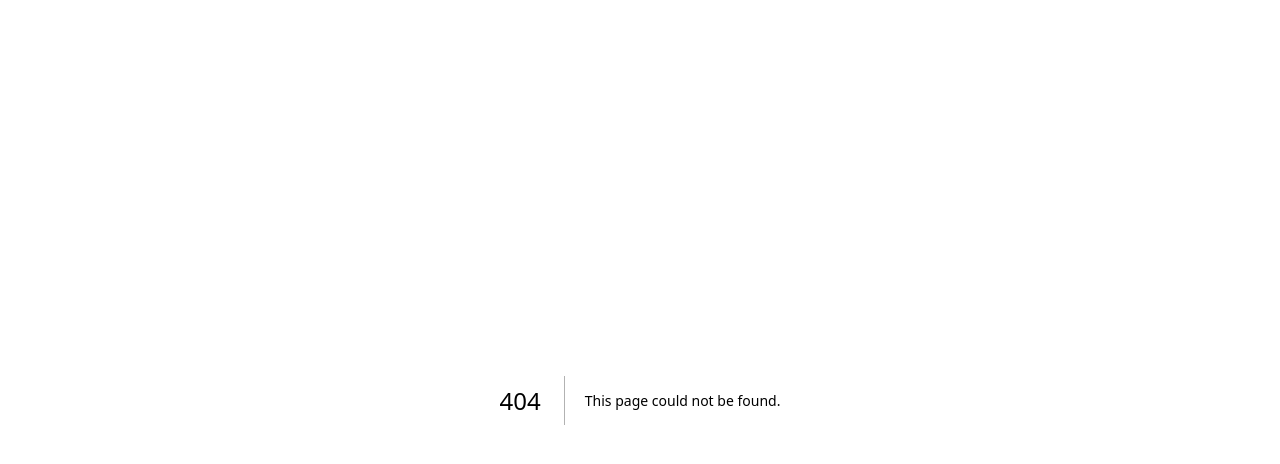
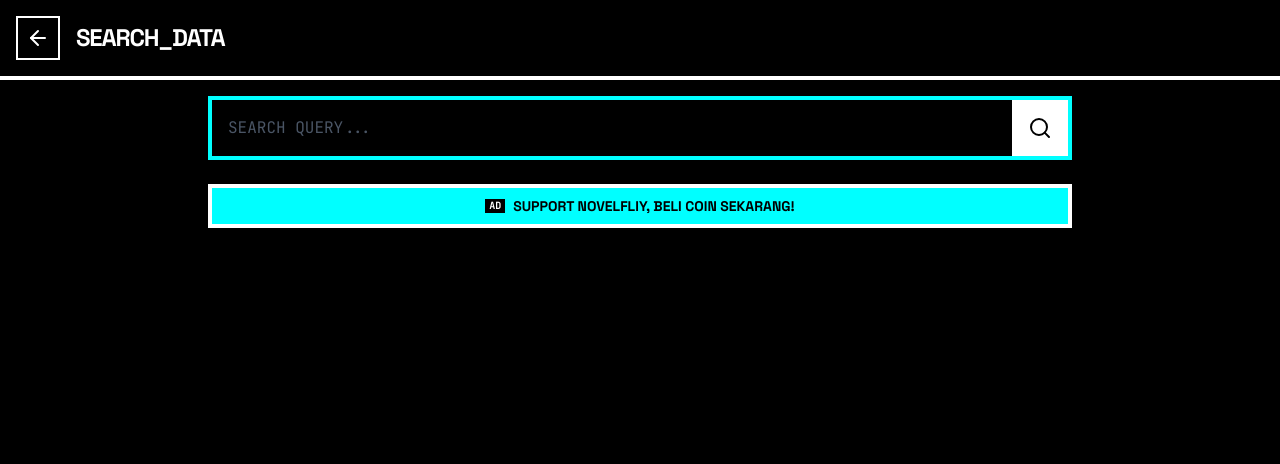
Before and after one commit to hanzcodereal/NovelFliy, a Next.js app: page /search in a window 1280 px wide. Before the commit this address had no page. Shown: the top 464 px of the page. Built offline with nearby package versions, Linux system fonts and the light colour scheme.

Commit message:
Create page.tsx

```diff
--- /dev/null
+++ b/app/search/page.tsx
@@ -0,0 +1,151 @@
+'use client';
+
+import { useState, useEffect, Suspense } from 'react';
+import { useSearchParams } from 'next/navigation';
+import Link from 'next/link';
+import { Search as SearchIcon, ArrowLeft } from 'lucide-react';
+import Image from 'next/image';
+
+function SearchContent() {
+  const searchParams = useSearchParams();
+  const initialQ = searchParams.get('q') || '';
+  const [query, setQuery] = useState(initialQ);
+  const [results, setResults] = useState<any>(null);
+  const [loading, setLoading] = useState(!!initialQ);
+
+  const fetchResults = (q: string) => {
+    if (!q) return;
+    setLoading(true);
+    fetch(`/api/search?q=${encodeURIComponent(q)}`)
+      .then(res => res.json())
+      .then(data => {
+        setResults(data);
+        setLoading(false);
+      })
+      .catch(err => {
+        console.error(err);
+        setLoading(false);
+      });
+  };
+
+  useEffect(() => {
+    if (initialQ) {
+      fetchResults(initialQ);
+    }
+  }, [initialQ]);
+
+  const handleSearch = (e: React.FormEvent) => {
+    e.preventDefault();
+    if(query.trim()) {
+      window.history.replaceState({}, '', `/search?q=${encodeURIComponent(query)}`);
+      fetchResults(query);
+    }
+  };
+
+  return (
+    <div className="flex flex-col gap-6">
+      <form onSubmit={handleSearch} className="flex border-4 border-white bg-black focus-within:border-[var(--color-brand-blue)] transition-colors">
+        <input
+          type="text"
+          placeholder="SEARCH QUERY..."
+          value={query}
+          onChange={(e) => setQuery(e.target.value)}
+          className="w-full bg-transparent text-white font-mono p-4 outline-none placeholder:text-gray-600"
+          autoFocus={!initialQ}
+        />
+        <button
+          type="submit"
+          className="p-4 bg-white text-black flex items-center justify-center hover:bg-[var(--color-brand-blue)] transition-colors"
+        >
+          <SearchIcon size={24} className="font-bold" />
+        </button>
+      </form>
+
+      {/* MOCK ADS */}
+      <div className="w-full bg-[var(--color-brand-blue)] text-black border-4 border-white p-2 text-center flex items-center justify-center uppercase font-bold text-xs md:text-sm">
+        <span className="font-mono bg-black text-white px-1 mr-2 text-[10px]">AD</span>
+        SUPPORT NOVELFLIY, BELI COIN SEKARANG!
+      </div>
+
+      {loading ? (
+        <div className="flex flex-col gap-4">
+          {[1,2,3,4].map(i => (
+            <div key={i} className="h-32 bg-neutral-900 border-2 border-neutral-700 animate-pulse"></div>
+          ))}
+        </div>
+      ) : results ? (
+        <div className="flex flex-col gap-8">
+          <div className="font-mono font-bold border-b-2 border-white pb-2 flex justify-between uppercase">
+            <span>RESULTS FOR "{results.query}"</span>
+            <span className="bg-white text-black px-2">{results.count} FOUND</span>
+          </div>
+
+          {results.items?.length === 0 && (
+            <div className="p-8 text-center border-4 border-dashed border-gray-700 text-gray-500 font-mono">
+              [EMPTY_SET]
+            </div>
+          )}
+
+          <div className="flex flex-col gap-4">
+            {results.items?.map((item: any, idx: number) => (
+              <Link
+                key={idx}
+                href={`/detail?url=${encodeURIComponent(item.url)}`}
+                className="flex gap-4 border-4 border-neutral-800 bg-black hover:border-[var(--color-brand-blue)] transition-colors group p-2"
+              >
+                <div className="w-24 md:w-32 aspect-[3/4] bg-neutral-900 relative border-2 border-neutral-700 shrink-0">
+                  {item.thumbnail && (
+                    <Image
+                      src={`/api/image-proxy?url=${encodeURIComponent(item.thumbnail)}`}
+                      alt={item.title}
+                      fill
+                      unoptimized
+                      className="object-cover grayscale group-hover:grayscale-0"
+                    />
+                  )}
+                </div>
+                <div className="flex flex-col py-2 flex-1">
+                  <h3 className="text-xl md:text-2xl font-black uppercase leading-none mb-2 group-hover:text-[var(--color-brand-blue)]">{item.title}</h3>
+                  <p className="font-mono text-xs md:text-sm text-gray-400 mb-2 uppercase">{item.author || "UNKNOWN_AUTHOR"}</p>
+                  <div className="mt-auto flex gap-2">
+                    <span className="text-[10px] md:text-xs font-mono bg-white text-black px-2 py-1 uppercase">{item.section}</span>
+                    {item.genre && (
+                      <span className="text-[10px] md:text-xs font-mono border border-white px-2 py-1 uppercase">{item.genre}</span>
+                    )}
+                  </div>
+                </div>
+              </Link>
+            ))}
+          </div>
+        </div>
+      ) : null}
+    </div>
+  );
+}
+
+export default function SearchPage() {
+  return (
+    <div className="min-h-screen flex flex-col pb-20 md:pb-0">
+      <header className="sticky top-0 z-50 bg-black/90 backdrop-blur-sm border-b-4 border-white p-4 flex items-center gap-4">
+        <Link href="/" className="p-2 border-2 border-white hover:bg-white hover:text-black transition-colors">
+          <ArrowLeft size={24} />
+        </Link>
+        <h1 className="text-2xl font-black tracking-tighter uppercase">SEARCH_DATA</h1>
+      </header>
+      <main className="flex-1 max-w-4xl w-full mx-auto p-4">
+        <Suspense fallback={<div className="p-8 text-center font-mono animate-pulse">[LOADING_SYS]</div>}>
+          <SearchContent />
+        </Suspense>
+      </main>
+      {/* MOBILE NAV */}
+      <nav className="md:hidden fixed bottom-0 left-0 right-0 bg-black border-t-4 border-white flex z-50 h-14">
+        <Link href="/" className="flex-1 flex flex-col items-center justify-center hover:bg-[var(--accent)] hover:text-black transition-colors border-r-2 border-white">
+          <span className="font-bold text-sm uppercase tracking-widest">Home</span>
+        </Link>
+        <Link href="/search" className="flex-1 flex flex-col items-center justify-center bg-[var(--color-brand-blue)] text-black transition-colors border-l-2 border-white">
+          <span className="font-bold text-sm uppercase tracking-widest">Search</span>
+        </Link>
+      </nav>
+    </div>
+  );
+                                              }
```
